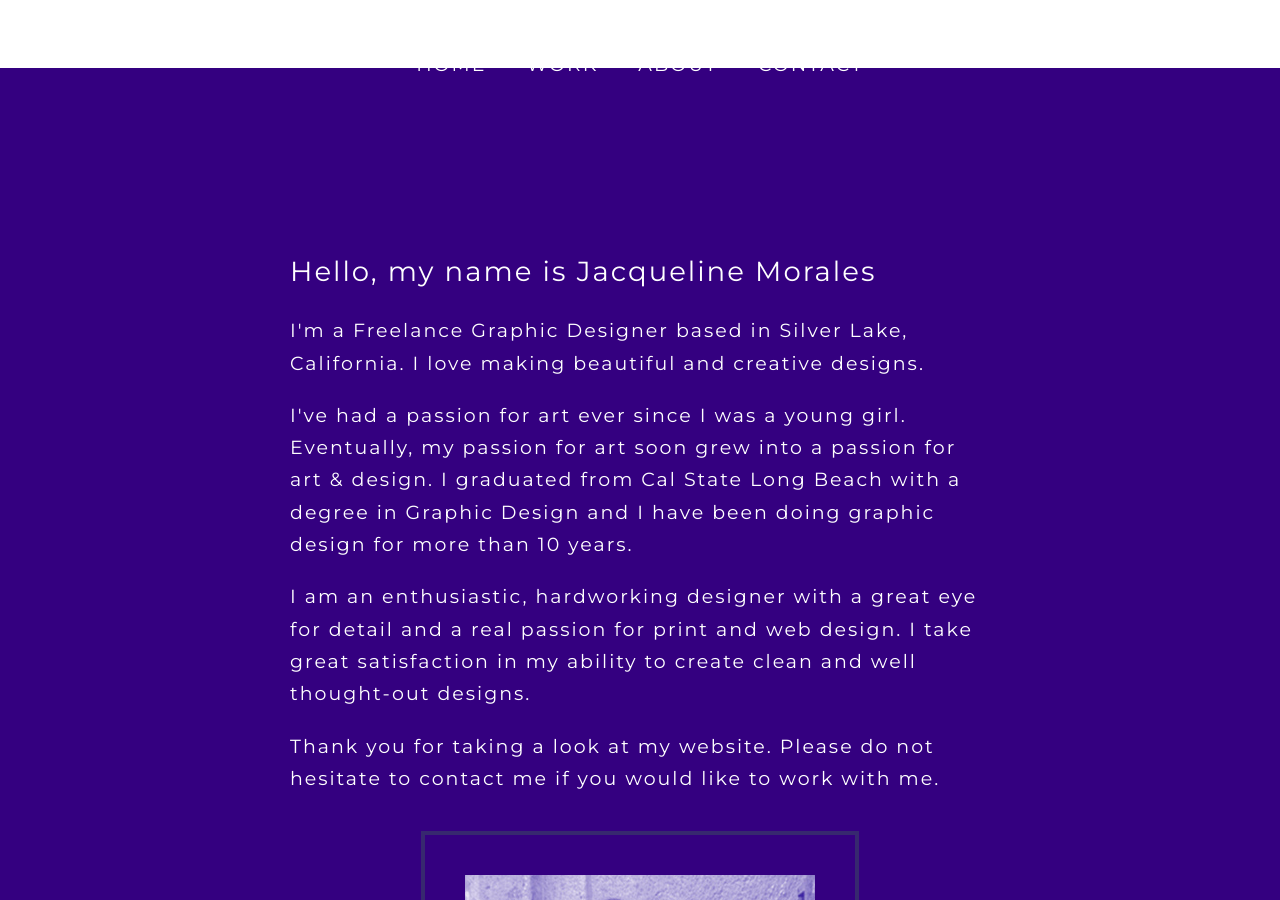
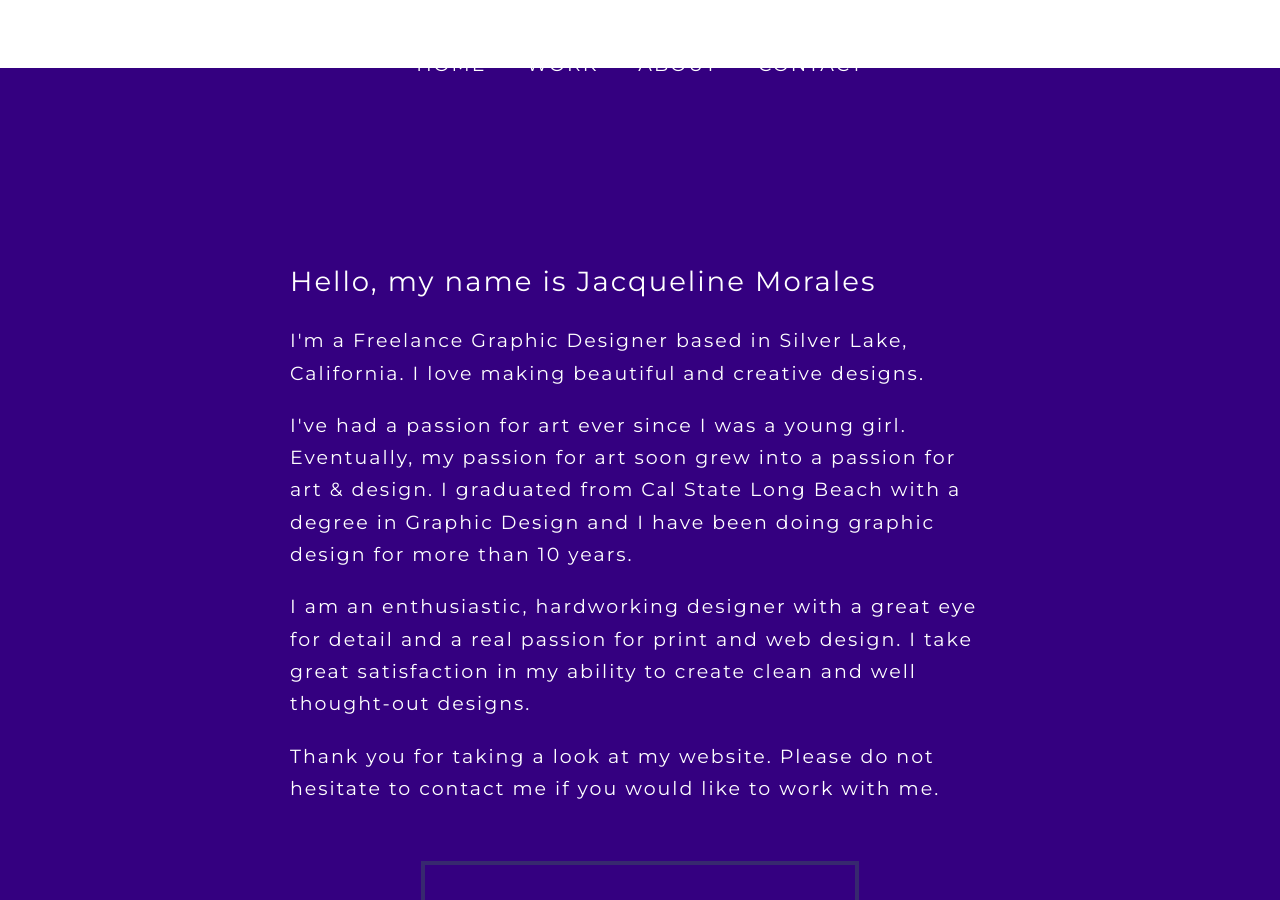
Before and after one commit to zeny11-11/jmorales, a Jekyll site: the page built from index.html, in a window 1280 px wide and 900 px high, scrolled down 4207 px. Built offline with Jekyll 4.4.1, drawn with Linux system fonts in a browser that asks for light colours; nearby versions of some CDN libraries; some web fonts are replaced; Markdown is read by kramdown in place of the engine named in the settings.

Commit message:
Update stylesheet.css

```diff
--- a/css/stylesheet.css
+++ b/css/stylesheet.css
@@ -505,7 +505,7 @@ filter: progid:DXImageTransform.Microsoft.gradient( startColorstr='#340080', end
 
 .about_div1 {
 	 margin:0 auto;
-	 padding:10px;
+	 padding:20px;
 	 text-align:center;
 	 flex: 2;
 
@@ -533,7 +533,7 @@ filter: progid:DXImageTransform.Microsoft.gradient( startColorstr='#340080', end
      display: flex;
      align-items: center;
      justify-content: center;
-     padding:10px;
+     padding:20px;
      flex: 1;
 
 }
```
